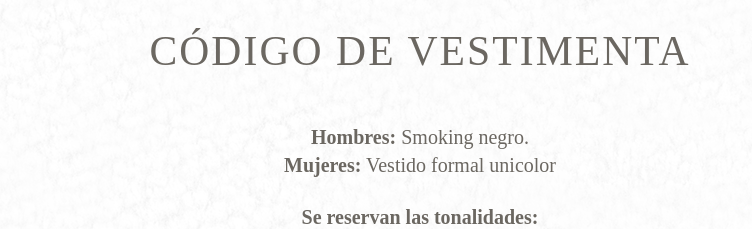
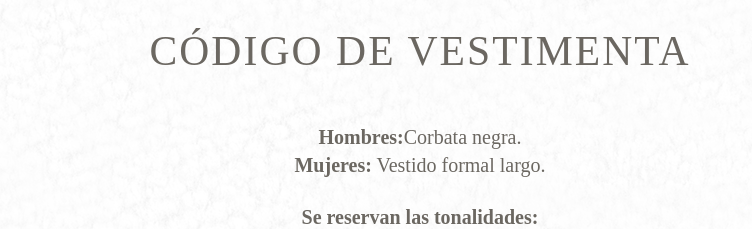
Before and after one commit to SolventechGlobal/wedding_invitation, a React (Vite) app: page / in a window 1280 px wide. Shown: the part 5980-6209 px from the top of the page, without its empty margins (220-972 px from the left). Built offline with nearby package versions, Linux system fonts and the light colour scheme; a web font is replaced by a local one.

Commit message:
change dresscode

```diff
--- a/src/App.jsx
+++ b/src/App.jsx
@@ -127,8 +127,8 @@ function App() {
           <div className="text-center px-4 text-[#6B6761] flex flex-col items-center w-full">
             <img src="/divisor.png" alt="Divisor" className="w-70"/>
             <h2 className="mb-10 tracking-wider text-[1.7rem] md:text-[2.6rem]">CÓDIGO DE VESTIMENTA</h2>
-            <p className="font-light text-xl max-w-2xl mx-auto px-4"><span className="font-bold">Hombres:</span> Smoking negro.</p>
-            <p className="font-light text-xl max-w-2xl mx-auto px-4 mb-6"><span className="font-bold">Mujeres:</span> Vestido formal unicolor</p>
+            <p className="font-light text-xl max-w-2xl mx-auto px-4"><span className="font-bold">Hombres:</span>Corbata negra.</p>
+            <p className="font-light text-xl max-w-2xl mx-auto px-4 mb-6"><span className="font-bold">Mujeres:</span> Vestido formal largo.</p>
             <p className="font-light text-xl max-w-2xl mx-auto px-4"><span className="font-bold">Se reservan las tonalidades:</span></p>
             <p className="font-light text-xl max-w-2xl mx-auto px-4 mb-6">Blanco, Beige</p>
             <img src="/dresscode.png" loading="lazy" alt="Dress Code" className="my-6"/>
```
